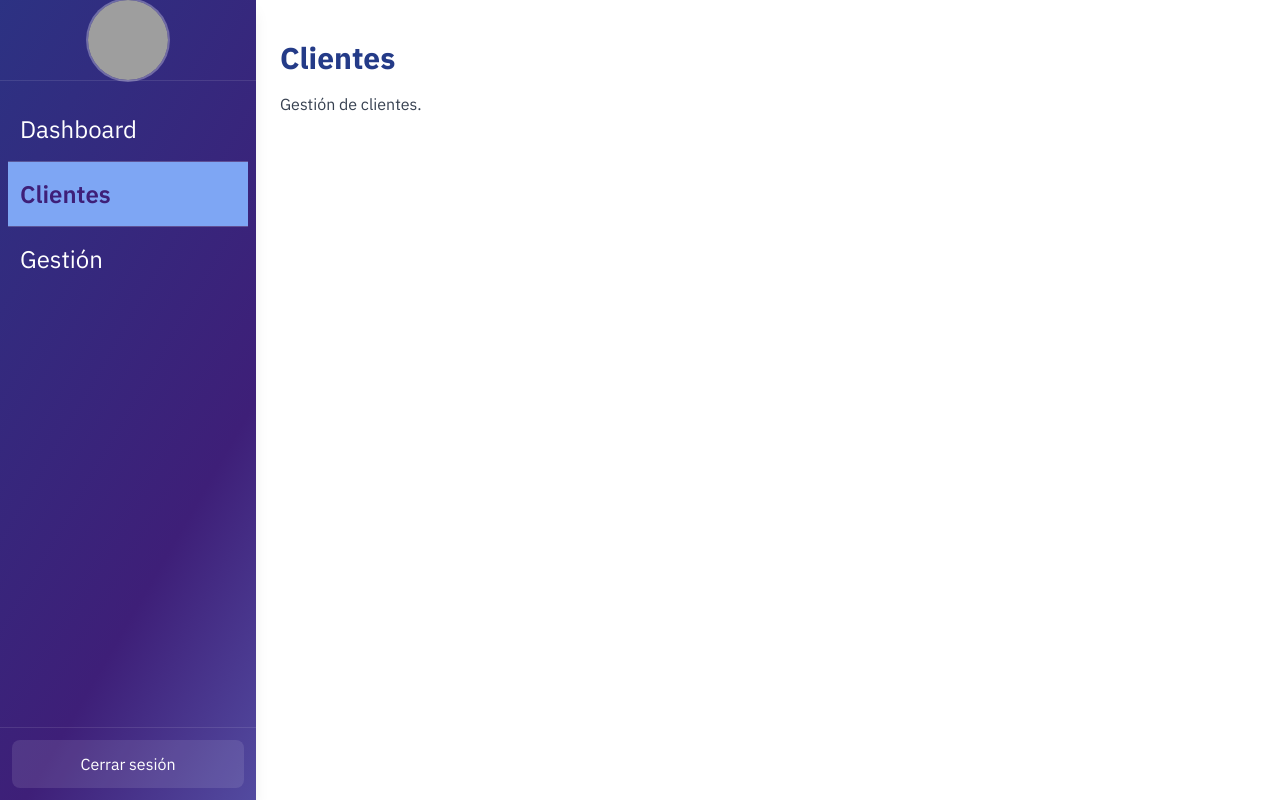
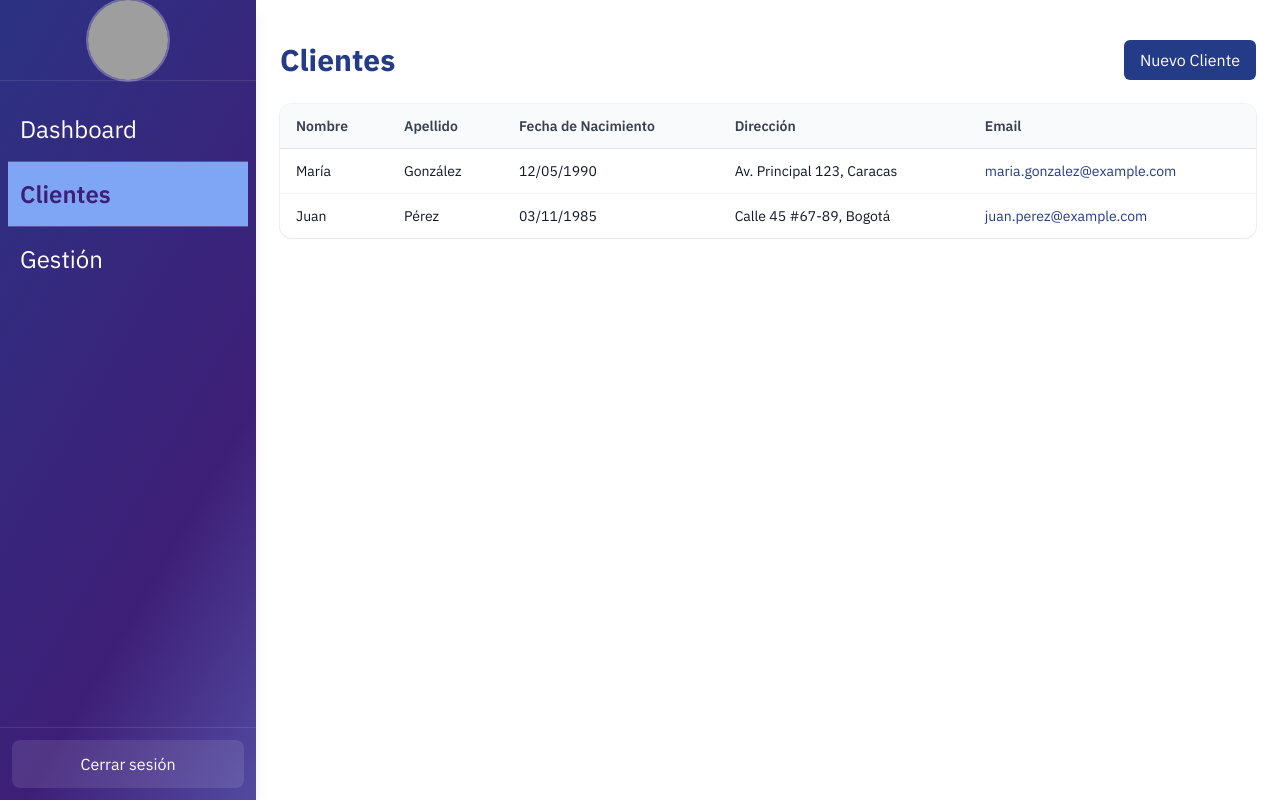
Before and after one commit to juancamilosal/app-eye-seguros-fe, an Angular app: page /clientes in a window 1280 px wide. Built offline with nearby package versions, Linux system fonts and the light colour scheme; grey boxes are pictures that could not be loaded.

Commit message:
Se crea la tabla de clientes

```diff
--- a/angular.json
+++ b/angular.json
@@ -50,6 +50,12 @@
               "outputHashing": "all"
             },
             "development": {
+              "fileReplacements": [
+                {
+                  "replace": "src/environments/environment.ts",
+                  "with": "src/environments/environment.dev.ts"
+                }
+              ],
               "optimization": false,
               "extractLicenses": false,
               "sourceMap": true
--- a/src/app/layouts/private-layout/pages/clientes/clientes.html
+++ b/src/app/layouts/private-layout/pages/clientes/clientes.html
@@ -1,6 +1,37 @@
 <div class="min-h-screen bg-white">
-  <div class="max-w-6xl mx-auto px-6 py-10">
-    <h1 class="text-3xl font-bold text-[#243B88]">Clientes</h1>
-    <p class="mt-4 text-gray-700">Gestión de clientes.</p>
+  <div class="w-full mx-auto px-6 py-10">
+    <div class="flex flex-col gap-3 sm:flex-row sm:items-center sm:justify-between">
+      <h1 class="text-3xl font-bold text-[#243B88]">Clientes</h1>
+      <button class="w-full sm:w-auto inline-flex items-center justify-center gap-2 px-4 py-2 rounded-md bg-[#243B88] hover:bg-[#3E1F78] text-white">
+        Nuevo Cliente
+      </button>
+    </div>
+
+    <div class="mt-6 w-full overflow-x-auto rounded-xl shadow-sm ring-1 ring-black/5 bg-white">
+      <table class="w-full table-auto divide-y divide-gray-200">
+        <thead class="bg-gray-50">
+          <tr>
+            <th class="px-4 py-3 text-left text-sm font-semibold text-gray-700">Nombre</th>
+            <th class="px-4 py-3 text-left text-sm font-semibold text-gray-700">Apellido</th>
+            <th class="px-4 py-3 text-left text-sm font-semibold text-gray-700">Fecha de Nacimiento</th>
+            <th class="px-4 py-3 text-left text-sm font-semibold text-gray-700">Dirección</th>
+            <th class="px-4 py-3 text-left text-sm font-semibold text-gray-700">Email</th>
+          </tr>
+        </thead>
+        <tbody class="divide-y divide-gray-100">
+          @for (cliente of clientes; track cliente.email) {
+            <tr class="hover:bg-gray-50">
+              <td class="px-4 py-3 text-sm text-gray-900">{{ cliente.nombre }}</td>
+              <td class="px-4 py-3 text-sm text-gray-900">{{ cliente.apellido }}</td>
+              <td class="px-4 py-3 text-sm text-gray-900">{{ cliente.fecha_nacimiento | date: 'dd/MM/yyyy' }}</td>
+              <td class="px-4 py-3 text-sm text-gray-900">{{ cliente.direccion }}</td>
+              <td class="px-4 py-3 text-sm text-gray-900">
+                <a class="text-[#243B88] hover:underline" href="mailto:{{ cliente.email }}">{{ cliente.email }}</a>
+              </td>
+            </tr>
+          }
+        </tbody>
+      </table>
+    </div>
   </div>
 </div>
--- a/src/app/layouts/private-layout/pages/clientes/clientes.ts
+++ b/src/app/layouts/private-layout/pages/clientes/clientes.ts
@@ -8,5 +8,20 @@ import { CommonModule } from '@angular/common';
   templateUrl: './clientes.html'
 })
 export class Clientes {
-
+  clientes = [
+    {
+      nombre: 'María',
+      apellido: 'González',
+      fecha_nacimiento: new Date(1990, 4, 12),
+      direccion: 'Av. Principal 123, Caracas',
+      email: 'maria.gonzalez@example.com'
+    },
+    {
+      nombre: 'Juan',
+      apellido: 'Pérez',
+      fecha_nacimiento: new Date(1985, 10, 3),
+      direccion: 'Calle 45 #67-89, Bogotá',
+      email: 'juan.perez@example.com'
+    }
+  ];
 }
```
Also changed, not shown: src/environments/environment.dev.ts (added, +7 -0 lines), src/environments/environment.ts (added, +7 -0 lines), src/styles.css (line endings or trailing spaces).
